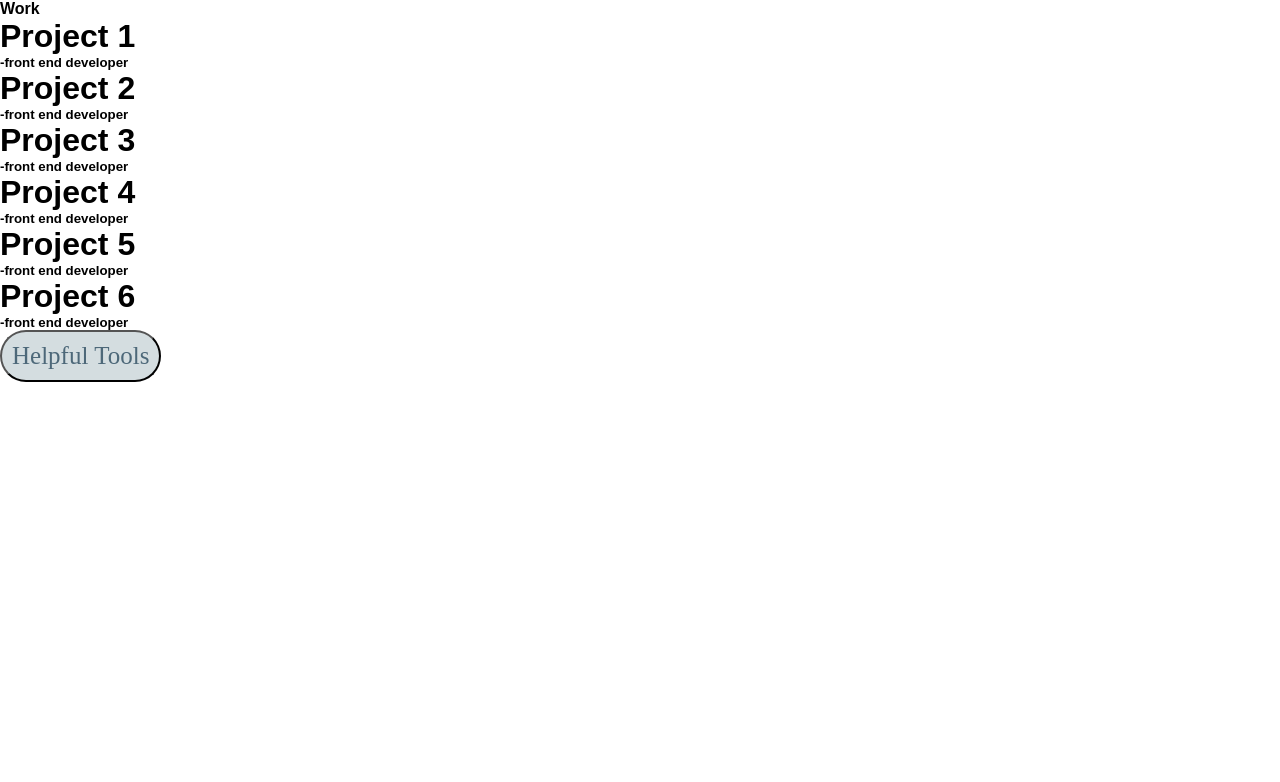
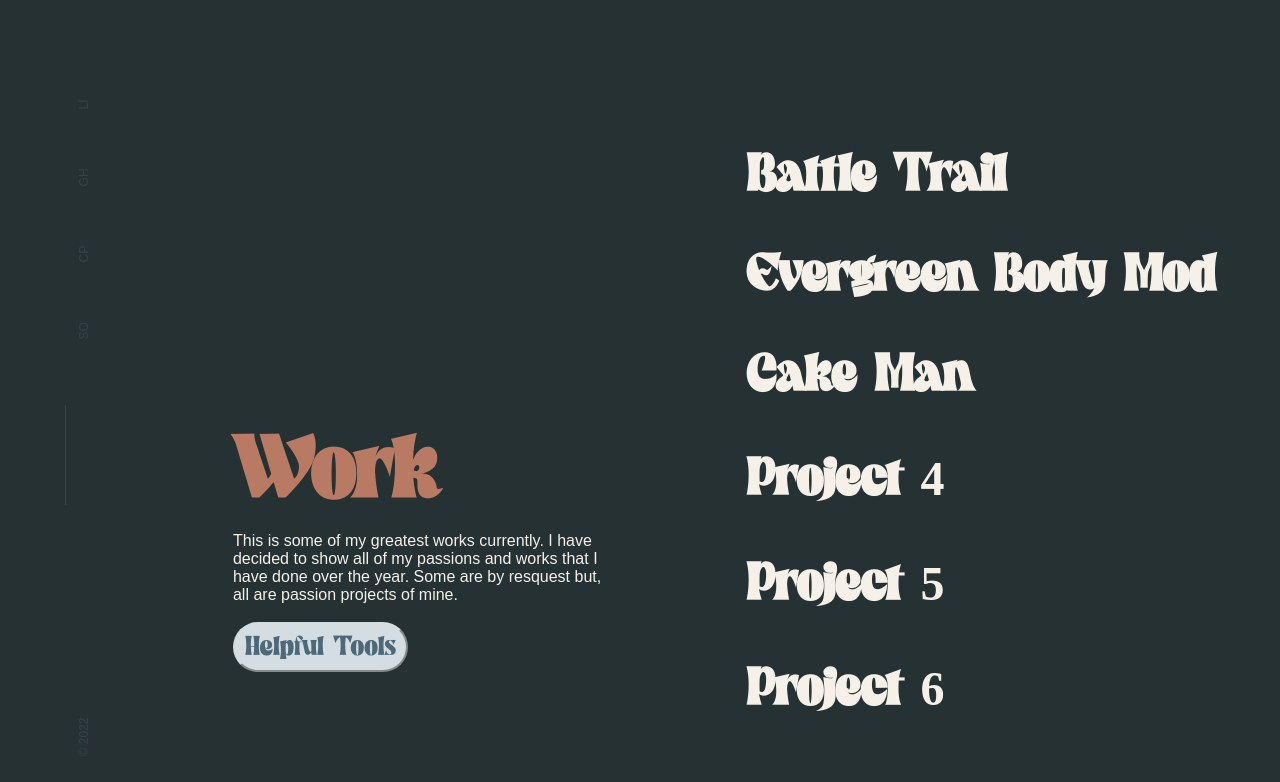
Before and after one commit to brookelove/myportfolio, a React (Create React App) app: page /work in a window 1280 px wide. Shown: the top 782 px of the page. Built offline with nearby package versions, Linux system fonts and the light colour scheme.

Commit message:
styling a work page

```diff
--- a/src/pages/About.js
+++ b/src/pages/About.js
@@ -1,8 +1,11 @@
 import React from "react";
+import Navbar from "../components/Navbar";
 import "../styles/About.css";
 export default function About() {
   return (
+    <div className="beigeBackgd">
       <div className="aboutContainer">
+        < Navbar />
         {/* paragraph text container */}
         <div className="aboutWords">
           <h1 className="pageTitle">About</h1>
@@ -23,7 +26,10 @@ export default function About() {
           </button>
         </div>
         {/* photo container */}
-      <div className="aboutPhoto">{/* image of myself that looks great */}</div>
+        <div className="aboutPhoto">
+          {/* image of myself that looks great */}
+        </div>
+      </div>
     </div>
   );
 }
--- a/src/pages/Work.js
+++ b/src/pages/Work.js
@@ -1,42 +1,61 @@
 import React from "react";
-
+import Navbar from "../components/Navbar";
+import "../styles/Work.css";
 export default function Work() {
   return (
-    <div>
-      {/* container for the work text */}
-      <div>
-        <h4>Work</h4>
-        {/* this is some of my greatest work that coveres different fields */}
-      </div>
-      {/* container for the project title */}
-      <div>
-        <div>
-          <h1>Project 1</h1>
-          <h5>-front end developer</h5>
+    <div className="darkBkgrnd">
+      <div className="workContainer">
+        <Navbar />
+        <div className="workTextContainer">
+          {/* container for the work text */}
+          <h4 className="pageTitle darkTitle">Work</h4>
+          <br />
+          <p>
+            This is some of my greatest works currently. I have decided to show
+            all of my passions and works that I have done over the year. Some
+            are by resquest but, all are passion projects of mine.
+          </p>
+          {/* this is some of my greatest work that coveres different fields */}
+          <br />
+          <button>
+            <a className="buttonLink" href="/tools">
+              Helpful Tools
+            </a>
+          </button>
         </div>
-        <div>
-          <h1>Project 2</h1>
-          <h5>-front end developer</h5>
+        {/* container for the project title */}
+        <div className="projectContainer">
+          <h1 className="projectTitle">
+            <a href="/project1" className="projectLink">
+              Battle Trail
+            </a>
+          </h1>
+          <h1 className="projectTitle">
+            <a href="/project2" className="projectLink">
+              Evergreen Body Mod
+            </a>
+          </h1>
+          <h1 className="projectTitle">
+            <a href="/project3" className="projectLink">
+              Cake Man
+            </a>
+          </h1>
+          <h1 className="projectTitle">
+            <a href="/project4" className="projectLink">
+              Project 4
+            </a>{" "}
+          </h1>
+          <h1 className="projectTitle">
+            <a href="/project5" className="projectLink">
+              Project 5
+            </a>
+          </h1>
+          <h1 className="projectTitle">
+            <a href="/project6" className="projectLink">
+              Project 6
+            </a>
+          </h1>
         </div>
-        <div>
-          <h1>Project 3</h1>
-          <h5>-front end developer</h5>
-        </div>
-        <div>
-          <h1>Project 4</h1>
-          <h5>-front end developer</h5>
-        </div>
-        <div>
-          <h1>Project 5</h1>
-          <h5>-front end developer</h5>
-        </div>
-        <div>
-          <h1>Project 6</h1>
-          <h5>-front end developer</h5>
-        </div>
-        <button>
-          <a>Helpful Tools</a>
-        </button>
       </div>
     </div>
   );
--- a/src/styles/About.css
+++ b/src/styles/About.css
@@ -3,10 +3,12 @@
 :root {
   --dark: #715c54;
   --cream: #f5f1e9;
+  --complete: #354449;
 }
 .aboutContainer {
   height: 100vh;
-  background-color: var(--cream);
+  display: flex;
+  color: var(--complete)
 }
 .aboutWords {
   display: flex;
@@ -16,8 +18,6 @@
   flex-direction: column;
   width: 50%;
   /* might need ot get rid of positionn and margin depending on how much context I put in here */
-  position: absolute;
-  margin-top: 25%;
 }
 .aboutBio {
   font-family: "Antic";
@@ -31,13 +31,14 @@
 .aboutSubTitle {
   font-family: "Migha";
   font-size: 25px;
-  /* color: var(--dark); */
+  color: var(--dark);
 }
 button {
   background-color: #d4dde0;
   color: #4d6879;
   font-size: 25px;
   padding: 10px;
+  border-color: #d4dde0;
   border-radius: 30px;
-  font-family: "Liber";
+  font-family: "Bigthoven";
 }
--- a/src/styles/Landing.css
+++ b/src/styles/Landing.css
@@ -11,9 +11,11 @@
   src: url(fonts/AnticDidone-Regular.otf);
 }
 @import url("https://fonts.googleapis.com/css2?family=Montserrat:ital,wght@0,100;0,200;0,300;0,400;0,500;0,600;0,700;0,800;0,900;1,100;1,200;1,300;1,400;1,500;1,600;1,700;1,800;1,900&display=swap");
+
 :root {
   --dark: #715c54;
   --cream: #f5f1e9;
+  --complete: #354449;
 }
 * {
   margin: 0;
--- /dev/null
+++ b/src/styles/Work.css
@@ -0,0 +1,47 @@
+:root {
+  --dark: #715c54;
+  --cream: #f5f1e9;
+  --med: #b97a63;
+  --complete: #263134;
+}
+.darkBkgrnd {
+  height: 100vh;
+  background-color: var(--complete);
+}
+.workContainer {
+  height: 100vh;
+  display: flex;
+  color: var(--cream);
+  justify-content: space-around;
+  align-items: flex-end;
+}
+.workTextContainer {
+  width: 30%;
+  margin-bottom: 10%;
+}
+.projectContainer {
+  display: flex;
+  margin-bottom: 5%;
+  flex-direction: column;
+}
+.darkTitle {
+  color: var(--med);
+}
+.projectTitle {
+  display: flex;
+  padding: 30px 0 20px 0;
+  font-family: "Bigthoven";
+}
+.projectLink {
+  color: var(--cream);
+  text-decoration: none;
+  font-size: 150%;
+}
+.projectLink:hover {
+  transition-duration: 500ms;
+  transform: skewX(20deg);
+}
+.buttonLink {
+  text-decoration: none;
+  color: inherit;
+}
```
Lines whose indentation alone changed are shown as unchanged.
